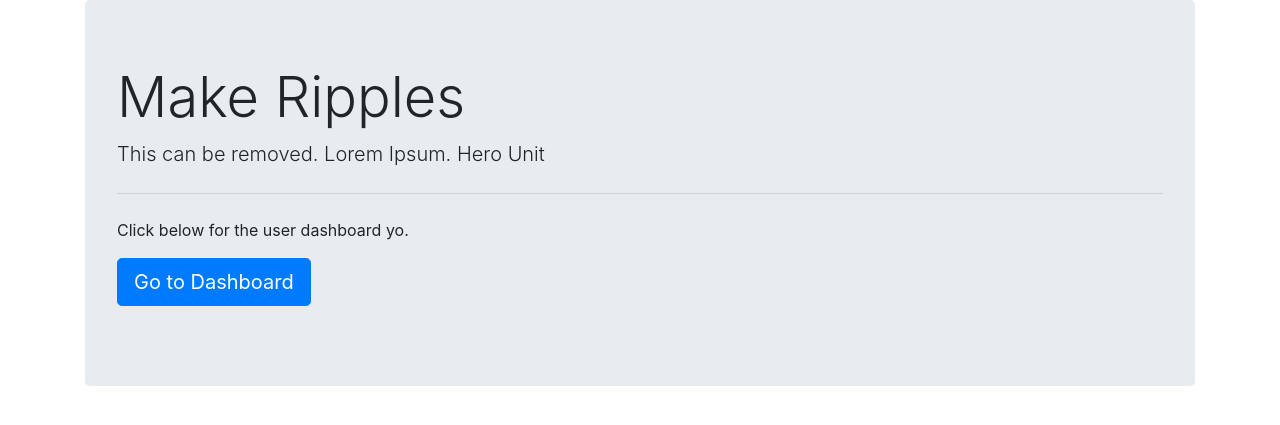
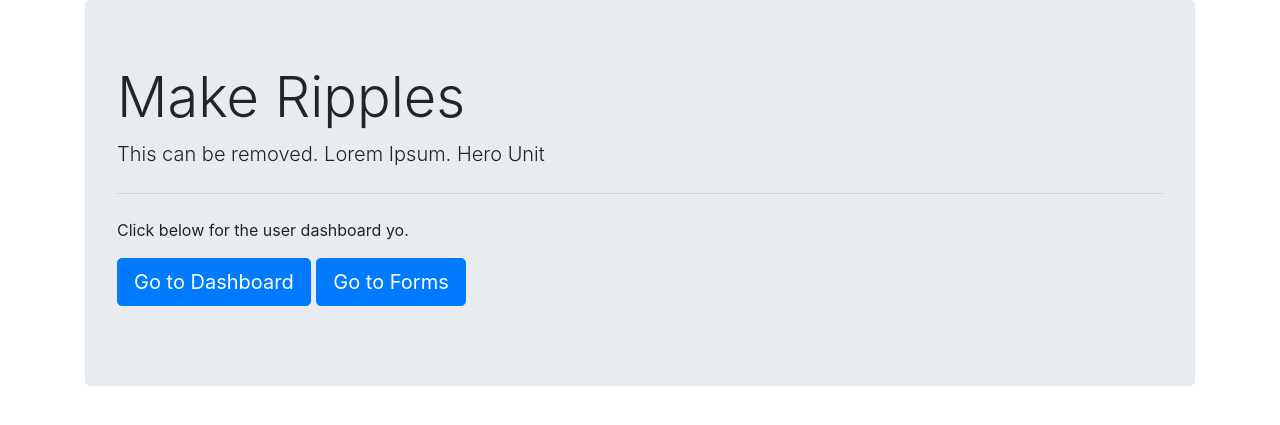
Before and after one commit to oosacker/MakeRipples, a Flask app: page / in a window 1280 px wide. Shown: the part 56-481 px from the top of the page. Run offline with Flask 2, Linux system fonts and the light colour scheme; some libraries are stand-ins or nearby versions.

Commit message:
added go to forms button

```diff
--- a/templates/index.html
+++ b/templates/index.html
@@ -14,6 +14,8 @@
                 <p>Click below for the user dashboard yo. </p>
                 <p class="lead">
                     <a class="btn btn-primary btn-lg" href="/user_dashboard.html" role="button">Go to Dashboard</a>
+
+                    <a class="btn btn-primary btn-lg" href="/forms.html" role="button">Go to Forms</a>
                 </p>
             </div>
        </row>
```
